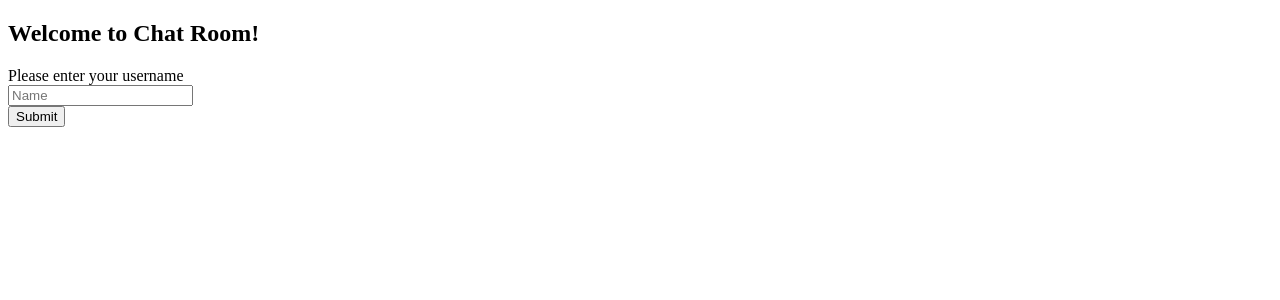
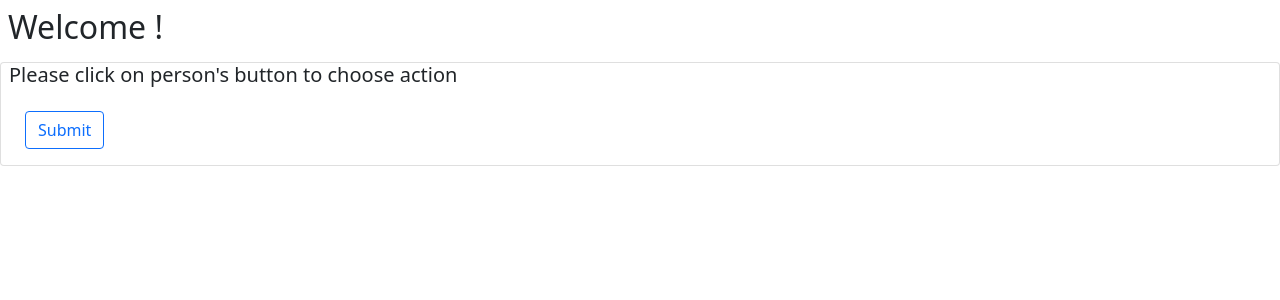
Before and after one commit to AlbertLin0327/NTU-Computer-Network-2021, a React (Create React App) app in the folder Phase2/browser/: page /home in a window 1280 px wide. Shown: the top 300 px of the page. Built offline with nearby package versions, Linux system fonts and the light colour scheme; no server answers.

Commit message:
Some page

```diff
--- a/Phase2/browser/package.json
+++ b/Phase2/browser/package.json
@@ -11,6 +11,7 @@
     "@types/react-dom": "^17.0.11",
     "@types/react-router-dom": "^5.3.2",
     "axios": "^0.24.0",
+    "bootstrap": "^5.1.3",
     "history": "^5.2.0",
     "react": "^17.0.2",
     "react-bootstrap": "^2.1.1",
--- /dev/null
+++ b/Phase2/browser/src/Pages/HomePage.tsx
@@ -0,0 +1,74 @@
+import React from "react";
+import { Navigate } from "react-router-dom";
+import { Container, Card, Form, Row, Col, Button } from 'react-bootstrap';
+import { NetworkServices } from "./MessageService";
+import { getCookie } from "../Utils/cookie";
+
+interface HomePageState {
+  Name: string | undefined;
+  redirect: string | undefined;
+  Friends: string[] | undefined;
+}
+
+class HomePage extends React.Component<{}, HomePageState> {
+  constructor(props: any) {
+    super(props);
+    this.state = { Name: undefined, redirect: undefined, Friends: undefined };
+  }
+
+  componentDidMount = async () => {
+    const Name = getCookie("name");
+    const friends: string[] | undefined = await NetworkServices.Login(Name);
+    if(friends){
+      this.setState({ Friends: friends });
+    }
+  }
+
+  handleChange = (event: any) => {
+    this.setState({Name: event.target.value});
+  }
+
+  onSubmit = async () => {
+    if(this.state.Name){
+      try {
+        const friends: string[] | undefined = await NetworkServices.Login(this.state.Name);
+      } catch (e) {
+        console.log(e);
+      }
+      this.setState({redirect: '/home'});
+
+    }
+  }
+
+
+  render(){
+    const Name = this.state.Name;
+    if (this.state.redirect) {
+      return <Navigate to={this.state.redirect} />;
+    }
+    return (
+    <>
+      <Container fluid>
+        <Row>
+          <h2 className="px-2 py-2">Welcome {Name}!</h2>
+        </Row>
+        <Row>
+          <Card className="px-2">
+            <Card.Title>Please click on person's button to choose action</Card.Title>
+            <Card.Body>
+              <Row>
+              <Col>
+                <Button variant="outline-primary" onClick={() => this.onSubmit()}>Submit</Button>
+              </Col>
+              </Row>
+            </Card.Body>
+          </Card>
+        </Row>
+      </Container>
+    </>
+    );
+  }
+
+}
+
+export default HomePage;
--- a/Phase2/browser/src/Pages/Login.tsx
+++ b/Phase2/browser/src/Pages/Login.tsx
@@ -2,6 +2,7 @@ import React from "react";
 import { Navigate } from "react-router-dom";
 import { Container, Card, Form, Row, Col, Button } from 'react-bootstrap';
 import { NetworkServices } from "./MessageService";
+import { setCookie } from "../Utils/cookie";
 
 interface LoginPageState {
   Name: string | undefined;
@@ -20,11 +21,8 @@ class Login extends React.Component<{}, LoginPageState> {
 
   onSubmit = async () => {
     if(this.state.Name){
-      try {
-        await NetworkServices.Login(this.state.Name);
-      } catch (e) {
-        console.log(e);
-      }
+      setCookie("name", this.state.Name, 10);
+      this.setState({redirect: '/home'});
     }
   }
 
@@ -37,10 +35,10 @@ class Login extends React.Component<{}, LoginPageState> {
       <>
         <Container fluid>
           <Row>
-          <h2 className="px-2 py-2">Welcome to Chat Room!</h2>
+            <h2 className="mx-2 my-2">Welcome to Chat Room!</h2>
           </Row>
           <Row>
-          <Card className="px-2">
+            <Card className="p-2 mx-2">
               <Card.Title>Please enter your username</Card.Title>
               <Card.Body>
                 <Row>
--- a/Phase2/browser/src/Pages/MessageService.ts
+++ b/Phase2/browser/src/Pages/MessageService.ts
@@ -1,5 +1,6 @@
 import axios from "axios";
 import IUser from './User';
+
 
 const hostname = process.env.REACT_APP_BACKEND_HOSTNAME;
 
--- /dev/null
+++ b/Phase2/browser/src/Utils/cookie.tsx
@@ -0,0 +1,36 @@
+const setCookie = (cname : string, cvalue : string | undefined, exdays : number) => {
+    var d = new Date();
+    d.setTime(d.getTime() + (exdays*60*1000));
+    //How many minutes
+    var expires = "expires=" + d.toUTCString();
+    document.cookie = cname + "=" + cvalue + ";" + expires + ";path=/";
+}
+
+const deleteCookie = () => {
+  var cookies = document.cookie.split(";");
+  for (var i = 0; i < cookies.length; i++) {
+    var cookie = cookies[i];
+    var eqPos = cookie.indexOf("=");
+    var name = eqPos > -1 ? cookie.substr(0, eqPos) : cookie;
+    document.cookie = name + "=;expires=Thu, 01 Jan 1970 00:00:00 GMT";
+  }
+};
+
+const getCookie = (cname: string) => {
+  var name = cname + "=";
+  var decodedCookie = decodeURIComponent(document.cookie);
+  var ca = decodedCookie.split(";");
+  for (var i = 0; i < ca.length; i++) {
+    var c = ca[i];
+    while (c.charAt(0) === " ") {
+      c = c.substring(1);
+    }
+    if (c.indexOf(name) === 0) {
+      return c.substring(name.length, c.length);
+    }
+  }
+  return "";
+};
+
+
+export { setCookie, deleteCookie, getCookie};
--- a/Phase2/browser/src/index.tsx
+++ b/Phase2/browser/src/index.tsx
@@ -2,12 +2,15 @@ import React from 'react';
 import ReactDOM from 'react-dom';
 import { BrowserRouter, Route, Routes } from "react-router-dom";
 import Login from './Pages/Login';
+import '../node_modules/bootstrap/dist/css/bootstrap.min.css';
+import HomePage from './Pages/HomePage';
 
 ReactDOM.render(
   <>
     <BrowserRouter>
       <Routes>
         <Route path="/*" element={<Login />} />
+        <Route path="/home" element={<HomePage />} />
       </Routes>
     </BrowserRouter>
   </>,
```
Also changed, not shown: 2 other files (tests, documents, lock files or other folders). Lines whose indentation alone changed are shown as unchanged.
